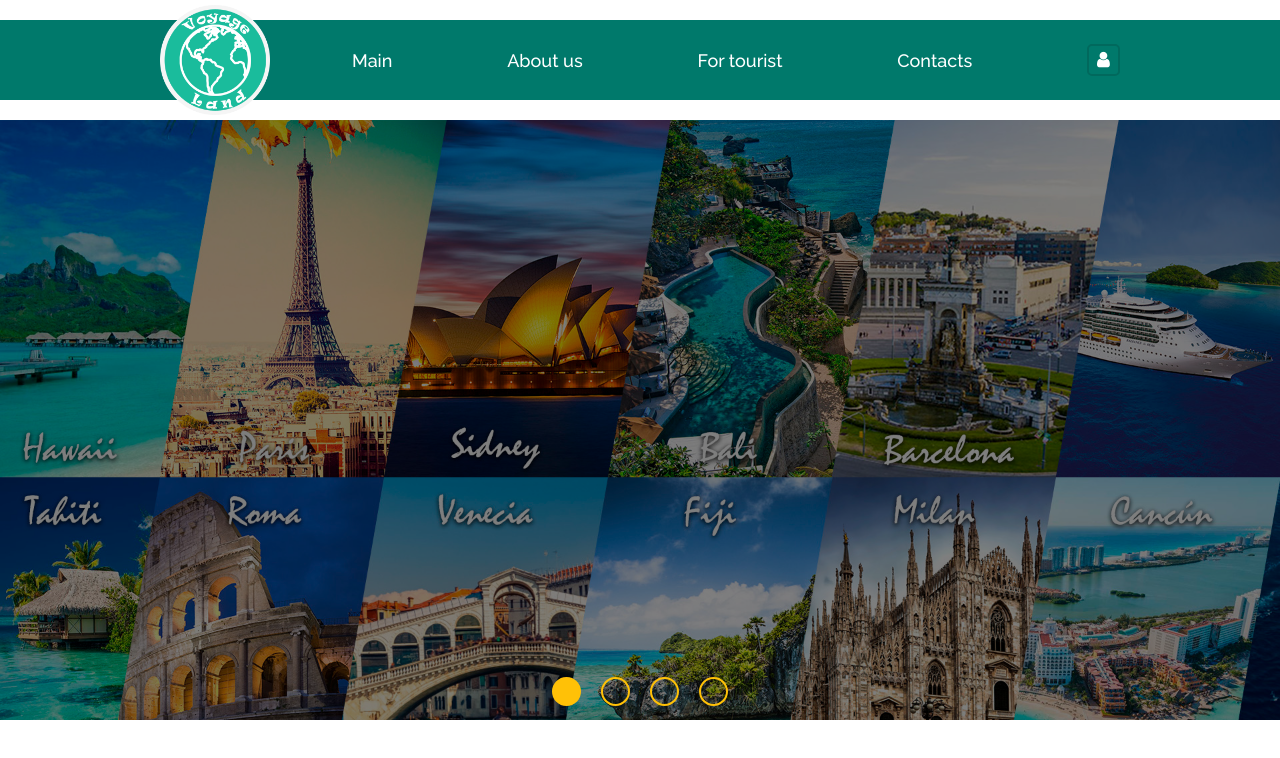
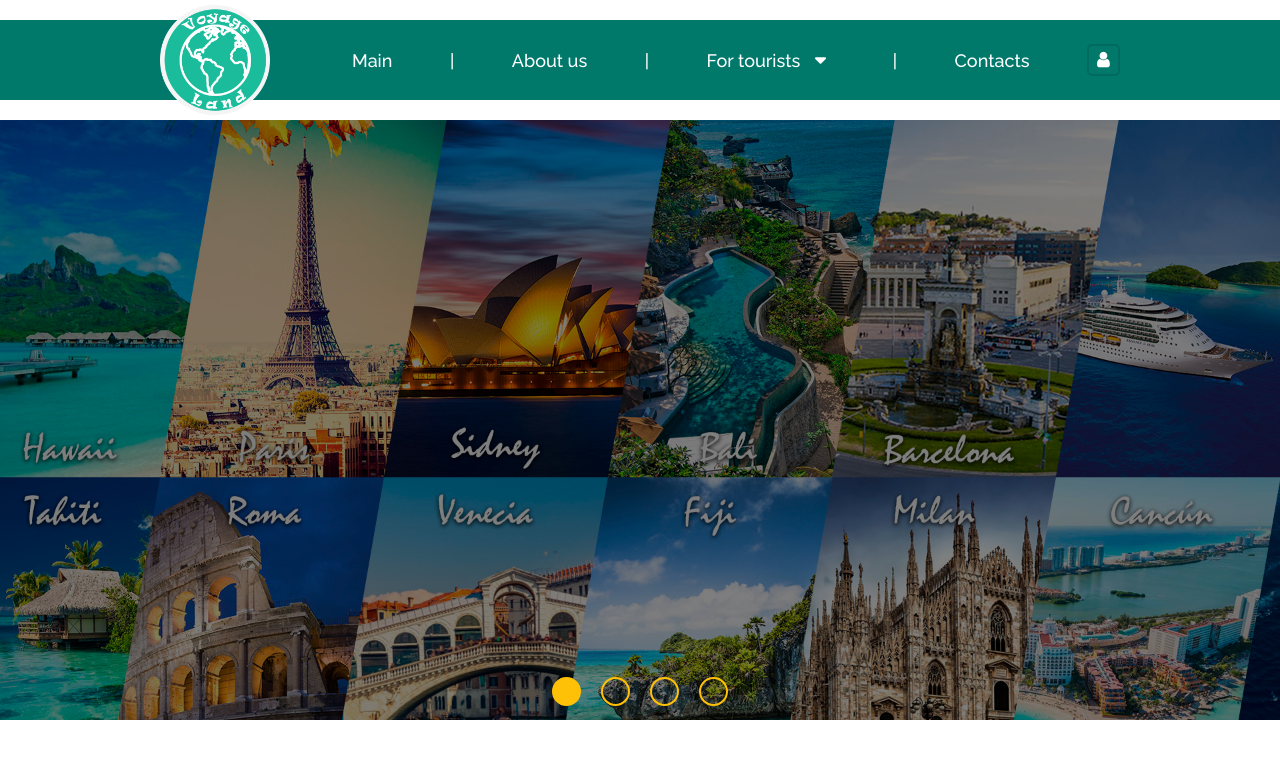
Before and after one commit to SvitlanaAmbros/HotelsWebApp, an Angular app: page / in a window 1280 px wide. Shown: the top 758 px of the page. Built offline with nearby package versions, Linux system fonts and the light colour scheme; what angular-font-awesome would draw is missing.

Commit message:
create input radio for menu item and submenu

```diff
--- a/src/app/main-menu/main-menu.component.html
+++ b/src/app/main-menu/main-menu.component.html
@@ -1,14 +1,50 @@
 <section class="menu-section">
   <div class="container">
     <div class="menu-row">
-        <img src="../../assets/img/logo.png" alt="logo image" class="menu__logo">
-        <ul class="menu">
-          <li class="menu__item"><a href="#">Main</a></li>
-          <li class="menu__item"><a href="#">About us</a></li>
-          <li class="menu__item"><a href="#">For tourist</a></li>
-          <li class="menu__item"><a href="#">Contacts</a></li>
-          <li><a href="#"><i class="fa fa-user"></i></a></li>
-        </ul>
+      <!-- logo -->
+      <img src="../../assets/img/logo.png" alt="logo image" class="menu__logo">
+      <!-- EOF logo -->
+      <!-- main menu -->
+      <div class="menu">
+        <div>
+          <input type="radio" id="main" name="main-menu" class="menu-checkbox" hidden>
+          <label for="main" class="menu__item">Main</label>
+        </div>
+        <div>|</div>
+        <div>
+          <input type="radio" id="about-us" name="main-menu" class="menu-checkbox" hidden>
+          <label for="about-us" class="menu__item">About us</label>
+        </div>
+        <div>|</div>
+        <div class="tourists">
+          <input type="radio" id="tourist" name="main-menu" class="menu-checkbox" hidden>
+          <!-- <input type="checkbox" id="tourist" name="main-menu" hidden> -->
+          <label for="tourist" class="menu__item">
+            <!-- 12 -->
+            For tourists
+          </label>
+          <!-- sublist -->
+          <div class="tourists__sublist">
+            <div class="menu__item">
+              Questions and answers
+            </div>
+            <div class="menu__item">
+              Abbreviations
+            </div>
+          </div>
+          <!-- EOF sublist -->
+        </div>
+        <div>|</div>
+        <div>
+          <input type="radio" id="contacts" name="main-menu" class="menu-checkbox" hidden>
+          <label for="contacts" class="menu__item">Contacts</label>
+        </div>
+        <div>
+            <input type="radio" id="login" name="main-menu" class="menu-checkbox" hidden>
+            <label for="login" class="menu__item"><i class="fa fa-user"></i></label>
+        </div>
+      </div>
+      <!-- EOF main menu -->
     </div>
   </div>
 </section>
--- a/src/app/main-menu/main-menu.component.scss
+++ b/src/app/main-menu/main-menu.component.scss
@@ -1,4 +1,14 @@
 @import "../global-styles/variables.scss";
+
+// ul li {
+//     list-style-type: none;
+//     cursor: pointer;
+// }
+
+a {
+    text-decoration: none;
+    color: $white;
+}
 
 .menu-section {
     margin: 20px 0;
@@ -32,7 +42,6 @@
     align-items: center;
     width: 80%;
     font-size: 18px;
-    list-style-type: none;
     color: $white;
 
     &-row {
@@ -50,13 +59,81 @@
     }
 
     &__item {
-        & a {
-            text-decoration: none;
-            color: $white;
+        margin: 10px 0;
+        cursor: pointer;
 
-            &:hover {
-                color: $accent;
-            }
+        &:hover {
+            color: $accent;
+        }
+
+        // &:after {
+        //     content: "|";
+        // }
+
+        // &:not(:last-child) {
+        //     background: red;
+        //     // content: "0909";
+        // }
+
+        // & a {
+        //     // text-decoration: none;
+        //     // color: $white;
+
+        //     &:hover {
+        //         color: $accent;
+        //     }
+        // }
+
+        &.tourists {
+            // &:hover  .tourists__sublist{
+            //     display: block;
+            //     margin-top: 4px;
+            //     background: $dark-green;
+            //     padding: 20px;
+            //     z-index: 100;
+            // }
         }
     }
 }
+
+.tourists{
+    &__sublist {
+        display: none;
+        position: absolute;
+    }
+}
+
+#tourist {
+    & + label:after {
+        // icon down
+        content: "\f0d7";
+        font-family: FontAwesome;
+        font-weight: 900;
+        color: $white;
+        padding: 10px;
+    }
+
+    &:checked {
+        & + label :after {
+            // icon up
+            content: "\f0de";
+            font-family: FontAwesome;
+            font-weight: 900;
+            color: $white;
+            padding: 25px 10px 10px;
+        }
+
+        ~ .tourists__sublist {
+            display: block;
+            margin-top: 4px;
+            background: $dark-green;
+            padding: 20px;
+            z-index: 100;
+        }
+    }
+
+}
+
+.menu-checkbox:checked + label {
+    color: $accent;
+}
```
